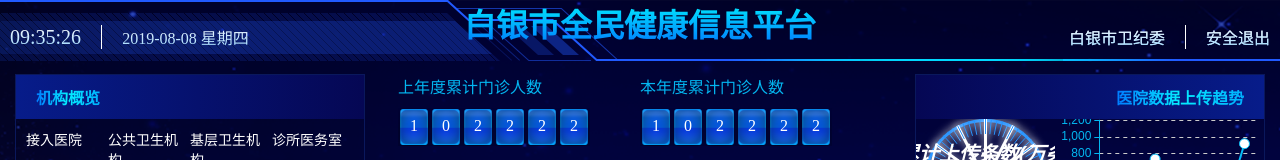
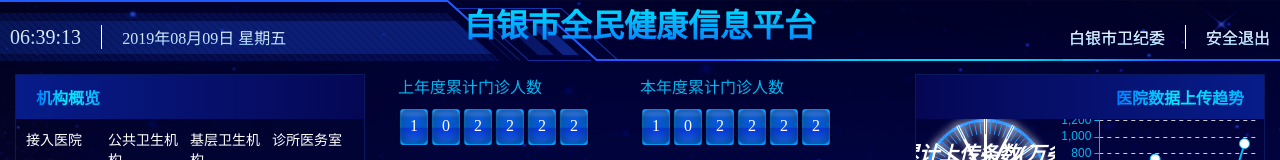
Before and after one commit to cizkey/large-screen-show, a website: page src/index.html in a window 1280 px wide. Shown: the top 160 px of the page. Drawn offline with Linux system fonts and the light colour scheme; files whose address does not match are found by name.

Commit message:
feat: udpate the date

```diff
--- a/src/index.html
+++ b/src/index.html
@@ -12,8 +12,8 @@
     <!--头部-->
     <div class="header">
         <div class="header_left">
-            <div class="left_hours left_text_gradient">09:35:26</div>
-            <div class="left_date left_text_gradient">2019-08-08 星期四</div>
+            <div id="time" class="left_hours left_text_gradient"></div>
+            <div id="day" class="left_date left_text_gradient"></div>
         </div>
         <div class="header_center ">
             <span class="center_text_gradient">白银市全民健康信息平台</span>
@@ -175,8 +175,13 @@
         </div>
     </div>
 
+    <!-- load lib start -->
     <script src="./lib/jquery/jquery-1.12.4.js"></script>
     <script src="./lib/echarts/echarts.min.js"></script>
+    <script src="./lib/moment//moment-with-locales.min.js"></script>
+    <!-- load lib end -->
+
+    <script src="./js/main.js"></script>
 
     <!-- 机构概况 chart load -->
     <script src="./js/loadOrg.js"> </script>
--- /dev/null
+++ b/src/js/main.js
@@ -0,0 +1,21 @@
+// 全局常量
+const globalConst = {
+  timeFormatSytle: "HH:mm:ss",
+  dayFormatSytle: "YYYY年MM月DD日 dddd"
+};
+
+$(function() {
+  // 使用中文语言日期
+  moment.locale('zh-cn');
+  let momObj = moment();
+  let timeDom = $("#time");
+  timeDom.text(momObj.format(globalConst.timeFormatSytle));
+  let dataDom = $("#day");
+  dataDom.text(momObj.format(globalConst.dayFormatSytle));
+
+  let timer = setInterval(function() {
+    momObj = moment();
+    timeDom.text(momObj.format(globalConst.timeFormatSytle));
+    dataDom.text(momObj.format(globalConst.dayFormatSytle));
+  }, 1000);
+});
```
